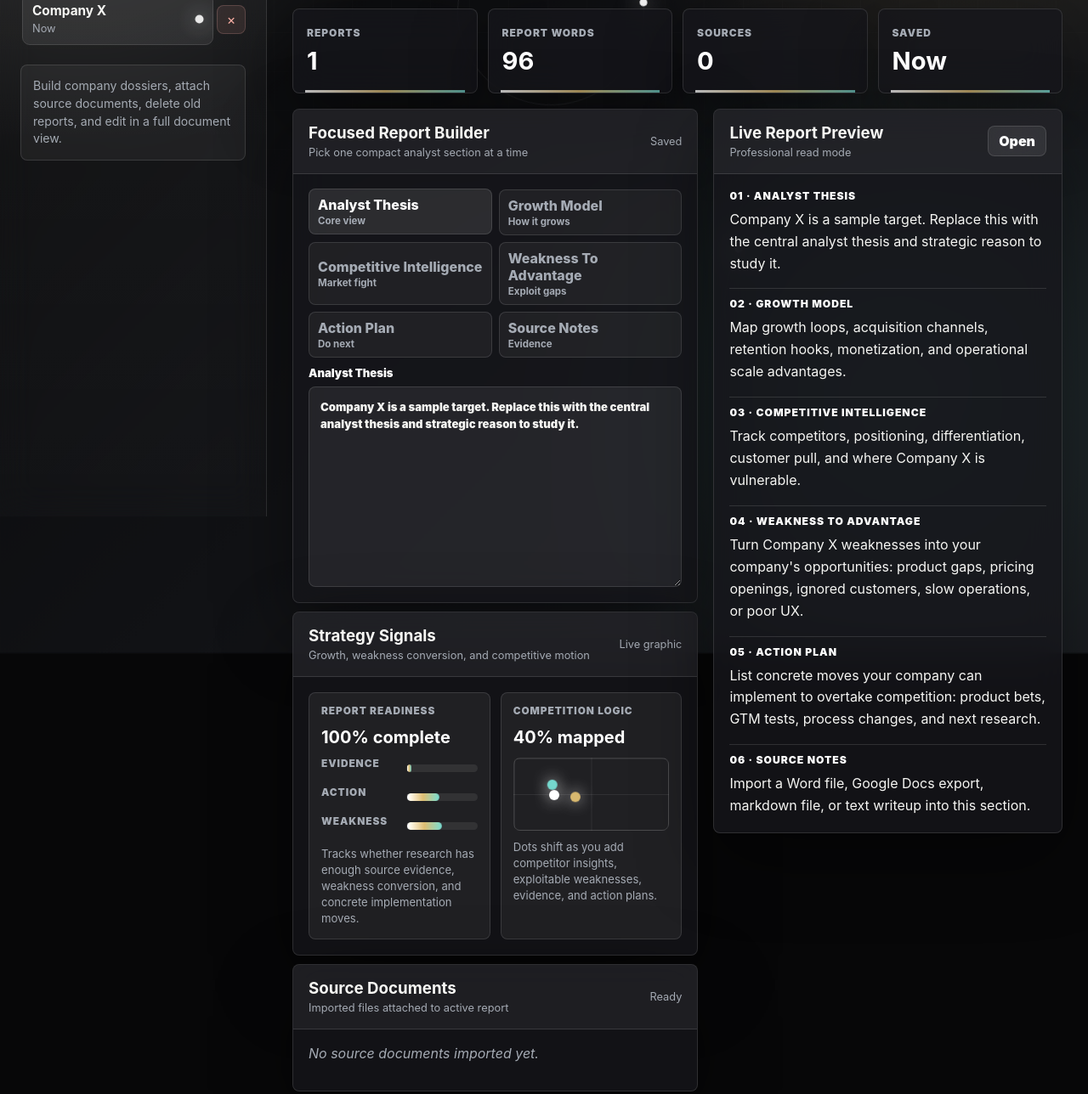
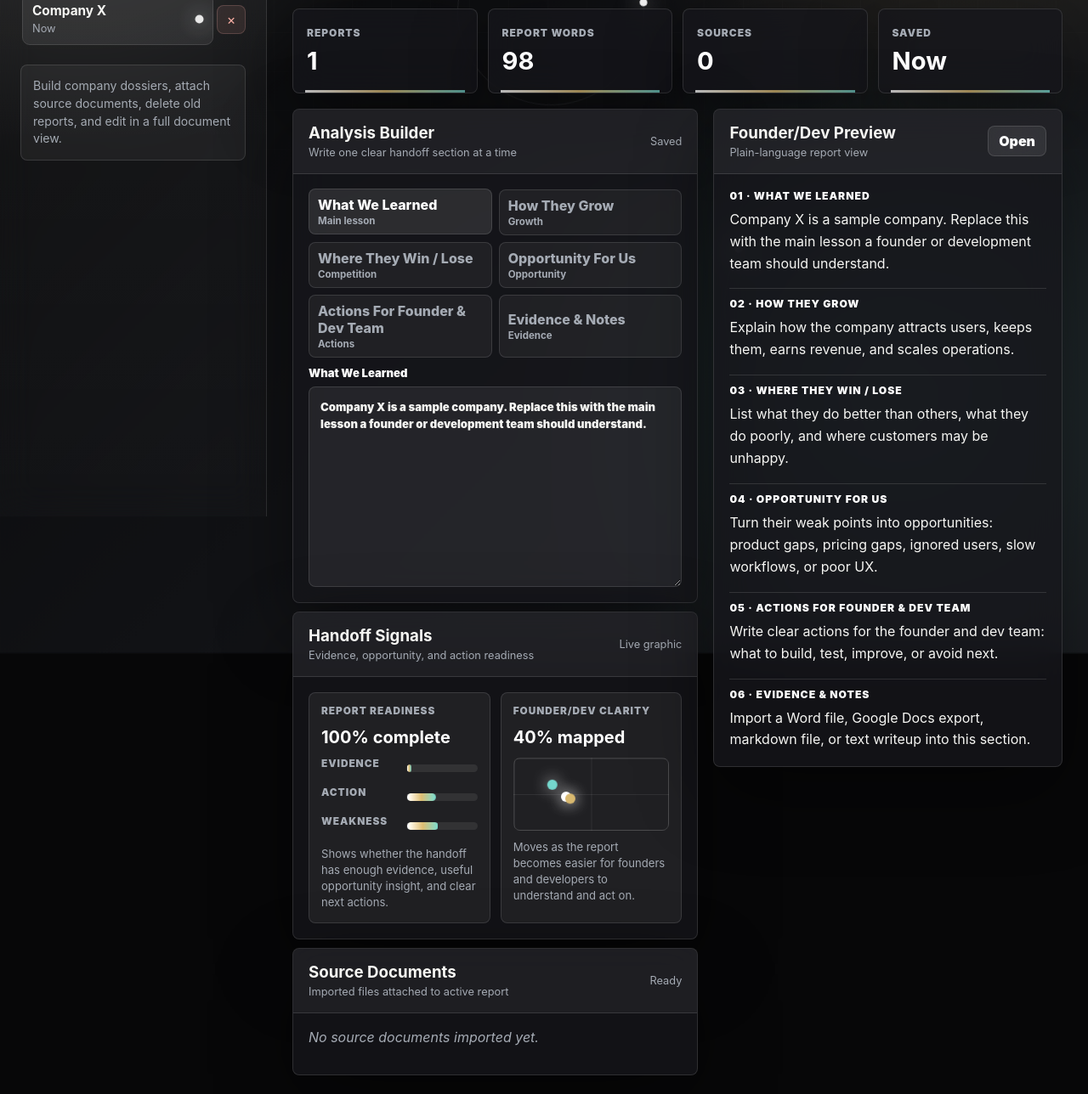
Before and after one commit to manishbhandaricode/manish-analysis, a plain HTML site: page index.html in a window 1280 px wide. Shown: the part 192-1480 px from the top of the page at 85% size. Drawn offline with nearby package versions, Linux system fonts and the light colour scheme.

Commit message:
Simplify analyst handoff experience

```diff
--- a/index.html
+++ b/index.html
@@ -45,22 +45,22 @@
       }
 
       .cursor-dot {
-        width: 6px;
-        height: 6px;
+        width: 4px;
+        height: 4px;
         background: #fff;
         box-shadow: 0 0 18px rgba(255,255,255,.9);
       }
 
       .cursor-ring {
-        width: 34px;
-        height: 34px;
+        width: 22px;
+        height: 22px;
         border: 1px solid rgba(255,255,255,.52);
         transition: width 160ms ease, height 160ms ease, border-color 160ms ease, background 160ms ease;
       }
 
       .cursor-active .cursor-ring {
-        width: 52px;
-        height: 52px;
+        width: 34px;
+        height: 34px;
         border-color: rgba(255,255,255,.92);
         background: rgba(255,255,255,.06);
       }
@@ -809,9 +809,9 @@
       <main>
         <div class="topbar">
           <div>
-            <p class="eyebrow">Business analyst report</p>
+            <p class="eyebrow">Analyst handoff report</p>
             <h2 id="pageTitle">Company X</h2>
-            <p>Premium report workspace for thesis, market context, financial logic, risks, source documents, and final analyst recommendations.</p>
+            <p>Simple workspace for turning company research into a clear founder and development-team action brief.</p>
           </div>
           <div class="button-row">
             <button class="glass-button" id="viewReportBtn">View/Edit Report</button>
@@ -833,8 +833,8 @@
             <div class="panel">
               <div class="panel-header">
                 <div class="panel-title">
-                  <h3>Focused Report Builder</h3>
-                  <span>Pick one compact analyst section at a time</span>
+                  <h3>Analysis Builder</h3>
+                  <span>Write one clear handoff section at a time</span>
                 </div>
                 <span class="status" id="saveStatus">Saved</span>
               </div>
@@ -844,8 +844,8 @@
             <div class="panel">
               <div class="panel-header">
                 <div class="panel-title">
-                  <h3>Strategy Signals</h3>
-                  <span>Growth, weakness conversion, and competitive motion</span>
+                  <h3>Handoff Signals</h3>
+                  <span>Evidence, opportunity, and action readiness</span>
                 </div>
                 <span class="status">Live graphic</span>
               </div>
@@ -874,8 +874,8 @@
           <div class="panel">
             <div class="panel-header">
               <div class="panel-title">
-                <h3>Live Report Preview</h3>
-                <span>Professional read mode</span>
+                <h3>Founder/Dev Preview</h3>
+                <span>Plain-language report view</span>
               </div>
               <button class="small-button" id="previewReportBtn">Open</button>
             </div>
@@ -902,12 +902,12 @@
       const storageKey = "manish-analysis:v5";
       const legacyKeys = ["manish-analysis:v4", "manish-analysis:v3", "manish-analysis:v2", "manish-analysis:v1"];
       const fields = [
-        ["thesis", "Analyst Thesis", "Executive view: what this company is, why it matters, and what can be learned from it.", "Core view"],
-        ["growthModel", "Growth Model", "How this business grows: acquisition, retention, monetization, expansion, operations, and scale loops.", "How it grows"],
-        ["competitiveIntel", "Competitive Intelligence", "Competitors, positioning, differentiation, customer pull, weak spots, and where this company wins or loses.", "Market fight"],
-        ["weaknessToAdvantage", "Weakness To Advantage", "Convert observed weaknesses into your company's strengths: gaps, mistakes, ignored segments, bad UX, pricing openings.", "Exploit gaps"],
-        ["executionPlan", "Action Plan", "What to implement: strategic moves, product changes, GTM experiments, risks, owners, and next research steps.", "Do next"],
-        ["sourceNotes", "Source Notes", "Imported document excerpts, rough notes, reference findings, and evidence behind the report.", "Evidence"]
+        ["thesis", "What We Learned", "Explain the company in plain words, why it matters, and the main lesson for our team.", "Main lesson"],
+        ["growthModel", "How They Grow", "Describe how this company gets users, keeps them, makes money, and scales.", "Growth"],
+        ["competitiveIntel", "Where They Win / Lose", "Show what they do well, where they are weak, and how customers compare them to others.", "Competition"],
+        ["weaknessToAdvantage", "Opportunity For Us", "Turn their weakness, mistakes, gaps, or ignored customers into opportunities for our company.", "Opportunity"],
+        ["executionPlan", "Actions For Founder & Dev Team", "Write the concrete changes, product ideas, experiments, and next steps the team should take.", "Actions"],
+        ["sourceNotes", "Evidence & Notes", "Add imported document excerpts, research notes, examples, and proof behind the recommendations.", "Evidence"]
       ].map(([key, label, placeholder, short]) => ({ key, label, placeholder, short }));
       let activeSectionKey = fields[0].key;
 
@@ -921,11 +921,11 @@
             documents: [],
             analysis: {
               summary: "Company X is a sample business analysis report. Replace this with the central analyst thesis.",
-              thesis: "Company X is a sample target. Replace this with the central analyst thesis and strategic reason to study it.",
-              growthModel: "Map growth loops, acquisition channels, retention hooks, monetization, and operational scale advantages.",
-              competitiveIntel: "Track competitors, positioning, differentiation, customer pull, and where Company X is vulnerable.",
-              weaknessToAdvantage: "Turn Company X weaknesses into your company's opportunities: product gaps, pricing openings, ignored customers, slow operations, or poor UX.",
-              executionPlan: "List concrete moves your company can implement to overtake competition: product bets, GTM tests, process changes, and next research.",
+              thesis: "Company X is a sample company. Replace this with the main lesson a founder or development team should understand.",
+              growthModel: "Explain how the company attracts users, keeps them, earns revenue, and scales operations.",
+              competitiveIntel: "List what they do better than others, what they do poorly, and where customers may be unhappy.",
+              weaknessToAdvantage: "Turn their weak points into opportunities: product gaps, pricing gaps, ignored users, slow workflows, or poor UX.",
+              executionPlan: "Write clear actions for the founder and dev team: what to build, test, improve, or avoid next.",
               sourceNotes: "Import a Word file, Google Docs export, markdown file, or text writeup into this section."
             }
           }
@@ -1067,18 +1067,18 @@
             ${bar("Action", action)}
             ${bar("Weakness", weakness)}
           </div>
-          <p>Tracks whether research has enough source evidence, weakness conversion, and concrete implementation moves.</p>
+          <p>Shows whether the handoff has enough evidence, useful opportunity insight, and clear next actions.</p>
         `;
 
         competitionSignal.innerHTML = `
-          <span>Competition Logic</span>
+          <span>Founder/Dev Clarity</span>
           <strong>${Math.round((competitive + weakness + action) / 3)}% mapped</strong>
           <div class="matrix" aria-hidden="true">
             <i class="matrix-dot" style="left:${Math.max(12, competitive * .76)}%; top:${Math.max(18, 76 - weakness * .48)}%"></i>
             <i class="matrix-dot" style="left:${Math.max(18, action * .74)}%; top:${Math.max(22, 78 - action * .52)}%"></i>
             <i class="matrix-dot" style="left:${Math.max(20, evidence * .72)}%; top:${Math.max(20, 80 - completion * .46)}%"></i>
           </div>
-          <p>Dots shift as you add competitor insights, exploitable weaknesses, evidence, and action plans.</p>
+          <p>Moves as the report becomes easier for founders and developers to understand and act on.</p>
         `;
       }
 
@@ -1117,11 +1117,11 @@
         `).join("");
         return `
           <div class="report-cover">
-            <span>Confidential Business Analysis Report</span>
+            <span>Business Analyst Handoff Report</span>
             <h1 contenteditable="true" data-company-name>${esc(company.name)}</h1>
             <p>Prepared in Manish Analysis · Last updated ${new Date(company.updatedAt).toLocaleString()}</p>
           </div>
-          <h3>Report Contents</h3>
+          <h3>Simple Handoff Structure</h3>
           <ol class="source-list-report">${fields.map((field) => `<li>${esc(field.label)}</li>`).join("")}<li>Source Documents</li></ol>
           ${fields.map((field, index) => `
             <section>
```
